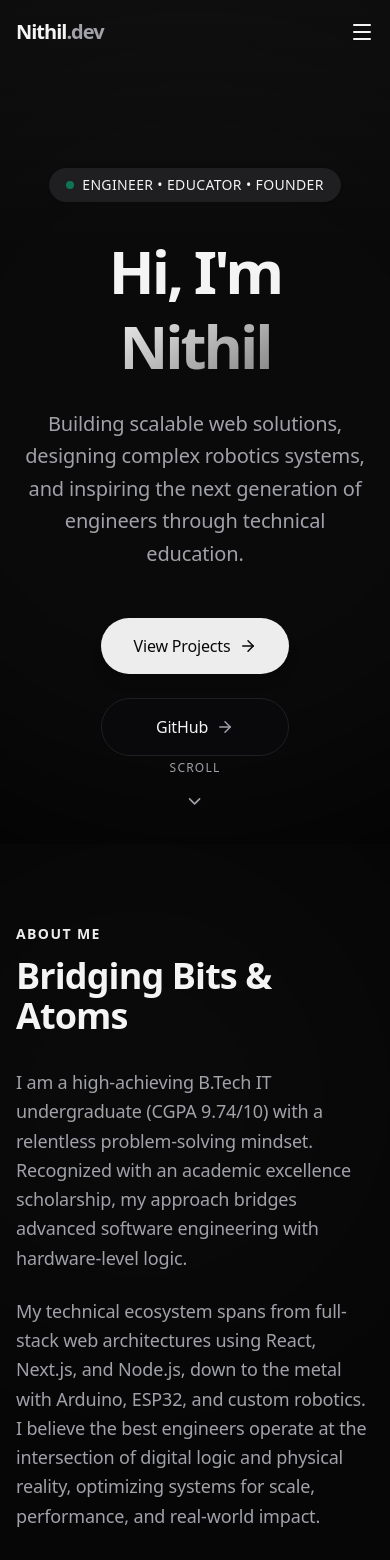
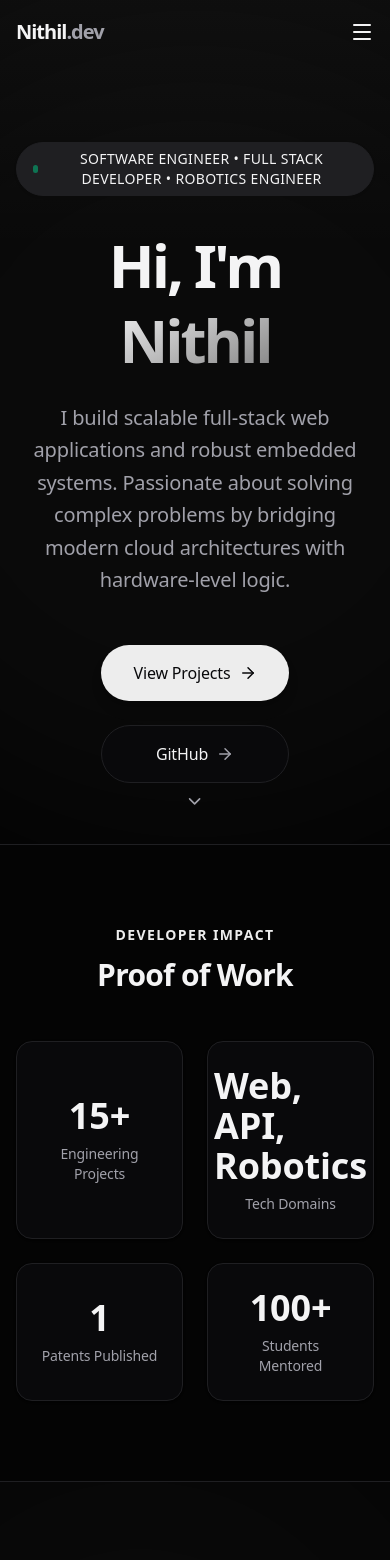
Before and after one commit to NithilSuganthan/Nithil-Suganthan-R-Portfolio, a Next.js app: page / in a window 390 px wide. Shown: the top 1560 px of the page. Built offline with nearby package versions, Linux system fonts and the light colour scheme.

Commit message:
feat: complete portfolio redesign and developer rebrand

```diff
--- a/src/app/layout.tsx
+++ b/src/app/layout.tsx
@@ -17,17 +17,17 @@ const geistMono = Geist_Mono({
 });
 
 export const metadata: Metadata = {
-  title: "Nithil Suganthan | Software Engineer & Founder",
-  description: "Portfolio of Nithil Suganthan R, a B.Tech IT undergraduate specializing in full-stack web development, robotics, and embedded systems (Arduino, ESP32). Founder of Inventobots Academy.",
-  keywords: ["Nithil Suganthan R", "Software Engineer", "Full Stack Developer", "Robotics", "Arduino", "React", "Next.js", "Portfolio", "Inventobots Academy"],
+  title: "Nithil Suganthan | Full Stack & Robotics Developer",
+  description: "Portfolio of Nithil Suganthan R, a Software Developer specializing in full-stack web applications, scalable APIs, and embedded robotics systems.",
+  keywords: ["Nithil Suganthan R", "Software Engineer", "Full Stack Developer", "Robotics", "Arduino", "React", "Next.js", "Portfolio"],
   authors: [{ name: "Nithil Suganthan R" }],
   creator: "Nithil Suganthan R",
   openGraph: {
     type: "website",
     locale: "en_US",
     url: "https://nithilsuganthanrportfolio.vercel.app/",
-    title: "Nithil Suganthan | Software Engineer & Founder",
-    description: "Discover the projects, skills, and startup ventures of Nithil Suganthan R.",
+    title: "Nithil Suganthan | Full Stack & Robotics Developer",
+    description: "Discover the projects, technical impact, and skills of Nithil Suganthan R.",
     siteName: "Nithil Portfolio",
     images: [
       {
@@ -40,8 +40,8 @@ export const metadata: Metadata = {
   },
   twitter: {
     card: "summary_large_image",
-    title: "Nithil Suganthan | Software Engineer & Founder",
-    description: "Discover the projects, skills, and startup ventures of Nithil Suganthan R.",
+    title: "Nithil Suganthan | Full Stack & Robotics Developer",
+    description: "Discover the projects, technical impact, and skills of Nithil Suganthan R.",
     creator: "@NithilSuganthan",
     images: ["/og-image.jpg"],
   },
--- a/src/app/page.tsx
+++ b/src/app/page.tsx
@@ -3,18 +3,20 @@ import About from "@/components/About";
 import Skills from "@/components/Skills";
 import Experience from "@/components/Experience";
 import Projects from "@/components/Projects";
-import Startup from "@/components/Startup";
 import Contact from "@/components/Contact";
+import Certifications from "@/components/Certifications";
+import ProofOfWork from "@/components/ProofOfWork";
 
 export default function Home() {
   return (
     <div className="flex flex-col w-full">
       <Hero />
+      <ProofOfWork />
       <About />
       <Skills />
+      <Certifications />
       <Experience />
       <Projects />
-      <Startup />
       <Contact />
     </div>
   );
--- /dev/null
+++ b/src/components/Certifications.tsx
@@ -0,0 +1,48 @@
+"use client";
+
+import SectionWrapper from "./SectionWrapper";
+import { Award, ExternalLink } from "lucide-react";
+import { certifications } from "@/data/portfolio";
+import { FadeIn, StaggerContainer, StaggerItem } from "./ui/Motion";
+
+export default function Certifications() {
+    return (
+        <SectionWrapper id="certifications" className="bg-accent/5">
+            <FadeIn direction="up" className="text-center mb-16">
+                <h2 className="text-sm font-bold tracking-widest uppercase text-primary mb-3">Continuous Learning</h2>
+                <h3 className="text-3xl md:text-5xl font-extrabold tracking-tight mb-6">Certifications</h3>
+                <p className="text-muted-foreground text-lg max-w-2xl mx-auto font-light leading-relaxed">
+                    Formal training and verified credentials spanning databases, algorithms, and computer architecture.
+                </p>
+            </FadeIn>
+
+            <StaggerContainer className="grid grid-cols-1 md:grid-cols-2 lg:grid-cols-4 gap-6">
+                {certifications.map((cert, index) => (
+                    <StaggerItem key={index}>
+                        <div className="group relative bg-card border border-border/50 rounded-2xl p-6 hover:border-primary/50 hover:bg-accent/20 transition-all duration-300 h-full flex flex-col justify-between">
+                            <div>
+                                <div className="mb-4 flex items-center justify-between">
+                                    <div className="p-2.5 bg-primary/10 text-primary rounded-xl group-hover:scale-110 transition-transform duration-300">
+                                        <Award className="w-5 h-5" />
+                                    </div>
+                                    <a
+                                        href={cert.link}
+                                        target="_blank"
+                                        rel="noopener noreferrer"
+                                        className="text-muted-foreground hover:text-primary transition-colors cursor-pointer"
+                                    >
+                                        <ExternalLink size={18} />
+                                    </a>
+                                </div>
+                                <h3 className="text-lg font-bold leading-tight mb-2 tracking-tight group-hover:text-primary transition-colors">{cert.title}</h3>
+                            </div>
+                            <div className="mt-4 pt-4 border-t border-border/50 flex items-center justify-between">
+                                <span className="text-xs font-medium text-muted-foreground uppercase tracking-wider">{cert.issuer}</span>
+                            </div>
+                        </div>
+                    </StaggerItem>
+                ))}
+            </StaggerContainer>
+        </SectionWrapper>
+    );
+}
--- a/src/components/Navbar.tsx
+++ b/src/components/Navbar.tsx
@@ -6,10 +6,11 @@ import { motion, AnimatePresence } from "framer-motion";
 
 const navLinks = [
     { name: "About", href: "#about" },
-    { name: "Skills", href: "#skills" },
+    { name: "Impact", href: "#impact" },
+    { name: "Tech Stack", href: "#skills" },
+    { name: "Certifications", href: "#certifications" },
     { name: "Experience", href: "#experience" },
     { name: "Projects", href: "#projects" },
-    { name: "Startup", href: "#startup" },
     { name: "Contact", href: "#contact" },
 ];
 
--- a/src/components/Projects.tsx
+++ b/src/components/Projects.tsx
@@ -40,6 +40,8 @@ export default function Projects() {
                                     <div className="space-y-4 text-sm md:text-base text-muted-foreground leading-relaxed">
                                         <p><strong className="text-foreground">Problem:</strong> {project.problem}</p>
                                         <p><strong className="text-foreground">Solution:</strong> {project.solution}</p>
+                                        <p><strong className="text-foreground">My Role:</strong> {project.role}</p>
+                                        <p className="text-primary font-medium">{project.result}</p>
                                     </div>
                                 </div>
 
--- /dev/null
+++ b/src/components/ProofOfWork.tsx
@@ -0,0 +1,27 @@
+"use client";
+
+import { impactData } from "@/data/portfolio";
+import SectionWrapper from "./SectionWrapper";
+import { FadeIn, StaggerContainer, StaggerItem } from "./ui/Motion";
+
+export default function ProofOfWork() {
+    return (
+        <SectionWrapper id="impact" className="bg-accent/5 border-y border-border/50">
+            <FadeIn direction="up" className="text-center mb-12">
+                <h2 className="text-sm font-bold tracking-widest uppercase text-primary mb-3">Developer Impact</h2>
+                <h3 className="text-3xl md:text-5xl font-extrabold tracking-tight">Proof of Work</h3>
+            </FadeIn>
+
+            <StaggerContainer className="grid grid-cols-2 md:grid-cols-4 gap-6 max-w-5xl mx-auto">
+                {impactData.map((stat, index) => (
+                    <StaggerItem key={index}>
+                        <div className="flex flex-col items-center justify-center p-6 bg-card border border-border/50 rounded-2xl shadow-sm hover:border-primary/50 transition-colors h-full">
+                            <span className="text-4xl md:text-5xl font-black text-foreground mb-2">{stat.value}</span>
+                            <span className="text-sm text-muted-foreground font-medium text-center">{stat.label}</span>
+                        </div>
+                    </StaggerItem>
+                ))}
+            </StaggerContainer>
+        </SectionWrapper>
+    );
+}
--- a/src/components/Skills.tsx
+++ b/src/components/Skills.tsx
@@ -10,9 +10,9 @@ export default function Skills() {
         <SectionWrapper id="skills">
             <FadeIn direction="up" className="text-center mb-16">
                 <h2 className="text-sm font-bold tracking-widest uppercase text-primary mb-3">Technical Ecosystem</h2>
-                <h3 className="text-3xl md:text-5xl font-extrabold tracking-tight mb-6">Technical Arsenal</h3>
+                <h3 className="text-3xl md:text-5xl font-extrabold tracking-tight mb-6">Tech Stack I Work With</h3>
                 <p className="text-muted-foreground text-lg max-w-2xl mx-auto font-light leading-relaxed">
-                    A comprehensive toolkit spanning high-level web frameworks down to low-level microcontroller programming.
+                    A comprehensive toolkit spanning high-level frontend frameworks, scalable backends, and low-level robotics programming.
                 </p>
             </FadeIn>
 
--- a/src/data/portfolio.ts
+++ b/src/data/portfolio.ts
@@ -1,61 +1,68 @@
 import { Code2, Cpu, Wrench, Database, FileTerminal } from "lucide-react";
 
 export const siteMetadata = {
-    title: "Nithil Suganthan R | Software Engineer & Founder",
-    description: "Portfolio of Nithil, an engineering student specialized in Web Development, Robotics, Embedded Systems, and Founder of Inventobots Academy.",
-    keywords: ["Nithil Suganthan", "Software Engineer", "Frontend", "Robotics", "Arduino", "React", "Next.js", "EdTech Founder"],
+    title: "Nithil Suganthan | Full Stack & Robotics Developer",
+    description: "Portfolio of Nithil Suganthan R, a developer specializing in scalable web architectures, APIs, and real-world robotics integrations.",
+    keywords: ["Nithil Suganthan", "Software Engineer", "Full Stack Developer", "Robotics", "Web Developer", "React", "Next.js", "Backend Developer"],
 };
 
 export const heroData = {
     name: "Nithil Suganthan R",
-    roles: ["Engineer", "Educator", "Founder"],
-    description: "Building scalable web solutions, designing complex robotics systems, and inspiring the next generation of engineers through technical education.",
+    roles: ["Software Engineer", "Full Stack Developer", "Robotics Engineer"],
+    description: "I build scalable full-stack web applications and robust embedded systems. Passionate about solving complex problems by bridging modern cloud architectures with hardware-level logic.",
 };
 
 export const aboutData = {
-    title: "Bridging Bits & Atoms",
+    title: "Engineering Solutions, End-to-End",
     paragraphs: [
-        "I am a high-achieving B.Tech IT undergraduate (CGPA 9.74/10) with a relentless problem-solving mindset. Recognized with an academic excellence scholarship, my approach bridges advanced software engineering with hardware-level logic.",
-        "My technical ecosystem spans from full-stack web architectures using React, Next.js, and Node.js, down to the metal with Arduino, ESP32, and custom robotics. I believe the best engineers operate at the intersection of digital logic and physical reality, optimizing systems for scale, performance, and real-world impact.",
-        "Recently, my innovative approach to embedded systems led to the publication of a patent for an AI-Integrated Digital Watch. Beyond building systems, I am deeply committed to education, frequently mentoring students and designing code curriculum to elevate the next generation of engineers."
+        "I am a developer focused on shipping high-performance software and robust physical systems. As a B.Tech IT undergraduate (CGPA 9.79/10), my foundation lies in writing clean, scalable code that solves real-world problems.",
+        "My technical expertise spans across the entire stack—from developing responsive React and Next.js frontends to architecting secure Node.js APIs, down to programming microcontrollers like Arduino and ESP32 using C/C++.",
+        "I pride myself on my ability to quickly adapt to new technologies and deliver production-ready solutions. Whether it's building a complex SaaS dashboard or integrating AI into embedded devices (resulting in a published patent), my goal is always to build things that work seamlessly at scale."
     ]
 };
 
+export const impactData = [
+    { label: "Engineering Projects", value: "15+" },
+    { label: "Tech Domains", value: "Web, API, Robotics" },
+    { label: "Patents Published", value: "1" },
+    { label: "Students Mentored", value: "100+" }
+];
+
 export const skillCategories = [
     {
-        title: "Programming",
-        iconName: "FileTerminal",
-        skills: ["C", "C++", "Java", "Python", "JavaScript", "TypeScript"],
+        title: "Frontend Engineering",
+        iconName: "Code2",
+        skills: ["React", "Next.js", "TypeScript", "Tailwind CSS", "Redux", "Framer Motion"],
     },
     {
-        title: "Web Development",
-        iconName: "Code2",
-        skills: ["HTML", "CSS", "React", "Next.js", "Tailwind CSS", "Node.js"],
+        title: "Backend & APIs",
+        iconName: "FileTerminal",
+        skills: ["Node.js", "Express", "NestJS", "RESTful APIs", "JWT", "Python"],
     },
     {
-        title: "Databases",
+        title: "Database Architecture",
         iconName: "Database",
-        skills: ["MongoDB", "PostgreSQL", "SQL"],
+        skills: ["PostgreSQL", "MongoDB", "SQL", "Redis", "Prisma ORM"],
     },
     {
-        title: "Hardware & Robotics",
+        title: "Robotics & Embedded",
         iconName: "Cpu",
-        skills: ["Arduino", "ESP32", "IoT Protocols", "Sensors Integration"],
+        skills: ["C/C++", "Arduino", "ESP32", "IoT Protocols (MQTT)", "Sensor Integration"],
     },
     {
-        title: "Tools & Workflow",
+        title: "DevOps & Tooling",
         iconName: "Wrench",
-        skills: ["Git", "GitHub", "Vercel", "Figma", "VS Code"],
+        skills: ["Git", "Docker", "Vercel", "Linux", "Postman", "CI/CD basics"],
     },
 ];
 
 export const experiences = [
     {
-        title: "Web Developer & Curriculum Designer",
-        company: "Otomatiks",
-        date: "Present",
+        title: "Web Developer and Coding Curriculam Designer",
+        company: "Otomatiks - Inventobots Academy, Chennai",
+        date: "Dec 2024 - Present",
         iconName: "Briefcase",
-        description: "Spearheading curriculum design and mentoring programs for aspiring developers. Responsible for live coding sessions, providing intensive debugging guidance, and ensuring high-quality tech education delivery.",
+        description: "Designed and developed the website of the academy and Designed the annual coding curriculum and developed structured study materials aligned with academic goals. Delivered hands-on coding instruction, simplifying complex concepts through practical examples in C, Python, and Java. Strengthened skills in curriculum design, technical communication, and mentoring.",
     }
 ];
 
@@ -64,7 +71,7 @@ export const achievements = [
         title: "AI-Integrated Digital Watch",
         award: "Patent Published",
         iconName: "FileBadge2",
-        description: "Successfully designed, developed, and published a patent for a novel approach to embedding AI processing directly within a digital watch form factor.",
+        description: "Designed and published a patent (App No. 202541090585 A) for an AI-based digital watch to assist women aged 45-55 in post-menstrual health monitoring, integrating AI-driven health tracking and smart alert systems.",
     },
     {
         title: "Academic Excellence Scholarship",
@@ -76,81 +83,106 @@ export const achievements = [
 
 export const projects = [
     {
-        title: "E-Cuisine",
-        tagline: "Modern Meal Subscription Platform",
-        problem: "Meal subscription services often suffer from clunky, outdated interfaces making it difficult for users to manage weekly deliveries and dietary preferences.",
-        solution: "Developed a dynamic, highly responsive React frontend that streamlines the entire meal selection and checkout process.",
-        outcomes: ["Improved user flow efficiency", "Modernized aesthetic", "Scalable component architecture"],
-        tech: ["React", "Node.js", "Tailwind CSS"],
-        github: "https://github.com/Nithil",
+        title: "E-Cuisine Platform",
+        tagline: "Full-Stack Meal Subscription System",
+        problem: "PG and college students struggle to discover and manage daily catering services efficiently through traditional manual tracking.",
+        role: "Lead Full-Stack Developer. Architected the entire platform from UI to backend API.",
+        solution: "Developed a comprehensive React-based platform where users browse meal services, view schedules, and subscribe via a centralized checkout flow with a dedicated subscriptions dashboard.",
+        result: "Streamlined the subscription lifecycle, providing a highly scalable component architecture and modernizing the food-tech aesthetic.",
+        tech: ["React", "Node.js", "Express", "MongoDB", "Tailwind"],
+        github: "https://github.com/NithilSuganthan/E-Cuisine",
         demo: "#",
         color: "from-orange-500/10 to-orange-900/10",
         border: "group-hover:border-orange-500/50"
     },
     {
         title: "Secure-77",
-        tagline: "Advanced Data Security Application",
-        problem: "Transferring highly sensitive files requires guarantees against both interception and tampering, often requiring multiple fragmented tools.",
-        solution: "Built a unified application leveraging AES-GCM encryption paired with steganography techniques to hide and encrypt data simultaneously.",
-        outcomes: ["High-grade confidentiality", "Data integrity validation", "Seamless encryption UX"],
-        tech: ["Encryption", "AES-GCM", "Steganography"],
-        github: "https://github.com/Nithil",
+        tagline: "Cryptographic File Storage Application",
+        problem: "Transferring sensitive files securely requires multiple fragmented tools, risking interception and tampering.",
+        role: "Security Engineer / Developer. Implemented the core encryption logic and steganography pipeline.",
+        solution: "Built a web app leveraging AES-GCM & PBKDF2 encryption paired with steganography to invisibly embed encrypted payloads inside cover images, secured by JWT authentication.",
+        result: "Ensured high-grade data confidentiality and integrity validation within a seamless UX.",
+        tech: ["React", "AES-GCM Crypto", "Steganography", "JWT"],
+        github: "https://github.com/NithilSuganthan/Secure-77",
         demo: "#",
         color: "from-emerald-500/10 to-emerald-900/10",
         border: "group-hover:border-emerald-500/50"
     },
     {
-        title: "NetJS School Operations",
-        tagline: "Scalable Administrative Backend",
-        problem: "Schools manage complex webs of student records, staff details, and administrative tasks often handled by legacy spreadsheets.",
-        solution: "Architected a scalable, strongly-typed backend service utilizing NestJS to centralize and secure school operations via robust APIs.",
-        outcomes: ["Centralized data management", "Type-safe robust API", "Scalable microservice-ready architecture"],
-        tech: ["NestJS", "TypeScript", "REST APIs"],
+        title: "NetJS Backend Service",
+        tagline: "Scalable Administrative API",
+        problem: "Schools manage complex data (students, staff, logic) using legacy systems that lack type safety and API accessibility.",
+        role: "Backend Architect. Designed the data schema and implemented robust RESTful endpoints.",
+        solution: "Architected a scalable, strongly-typed backend service utilizing NestJS to centralize and secure school operations.",
+        result: "Provided a centralized data management system enabling microservice-ready architecture.",
+        tech: ["NestJS", "TypeScript", "PostgreSQL", "REST APIs"],
         github: "https://github.com/Nithil/nestjs-school-management",
         demo: "#",
         color: "from-blue-500/10 to-blue-900/10",
         border: "group-hover:border-blue-500/50"
     },
     {
-        title: "React Challenge Hub",
-        tagline: "Interactive Developer Education",
-        problem: "Junior developers struggle to bridge the gap between basic tutorials and complex, real-world React state management scenarios.",
-        solution: "Curated and built a collection of progressive coding challenges focusing on advanced hooks, component architecture, and rendering optimization.",
-        outcomes: ["Actionable learning paths", "Open-source contribution", "Demonstrates deep React mastery"],
-        tech: ["React.js", "SCSS", "Education"],
-        github: "https://github.com/Nithil/react-coding-challenges",
+        title: "AI-Integrated Watch Embedded System",
+        tagline: "IoT Medical Device (Patented)",
+        problem: "Lack of discreet, continuous, algorithm-driven health monitoring for targeted demographics (post-menstrual health).",
+        role: "Embedded Systems Engineer. Wrote the firmware bridging sensor data with the processing unit.",
+        solution: "Developed the embedded logic and hardware integration for an AI-based digital watch that processes health tracking data directly at the edge.",
+        result: "Successfully published a patent (App No. 202541090585 A) proving the feasibility of edge-calculated health alerts.",
+        tech: ["C/C++", "Microcontrollers", "I2C/SPI", "Sensors"],
+        github: "https://github.com/Nithil",
         demo: "#",
         color: "from-purple-500/10 to-purple-900/10",
         border: "group-hover:border-purple-500/50"
     }
 ];
 
-export const startupData = {
-    name: "Inventobots",
-    suffix: "Academy",
-    role: "Founder & Developer",
-    mission: "Democratizing rigorous technical engineering education. Building a platform dedicated to teaching robotics, coding, and hardware innovation.",
-    details: "From initial concept to full-stack execution, I am architecting the digital infrastructure and core curriculum that will empower students to build real-world physical and digital systems.",
-    roadmap: [
-        {
-            title: "Innovation Focus",
-            desc: "Merging web software logic with physical robotics engineering."
-        },
-        {
-            title: "Tech Stack",
-            desc: "Architecting the platform infrastructure completely from scratch using Next.js."
-        },
-        {
-            title: "Future Vision",
-            desc: "Scaling online cohorts, deploying interactive browser-based hardware simulators, and partnering with B2B educational institutions."
-        }
-    ]
-};
-
 export const contactData = {
-    message: "Currently looking for new opportunities. Whether you have a question or just want to say hi, my inbox is always open.",
+    message: "I'm actively looking for developer roles (internships and full-time) where I can contribute to complex software or robotics systems. Let's build something impactful together.",
     email: "nithilsuganthan@gmail.com",
     linkedin: "https://www.linkedin.com/in/nithil-suganthan-r-63b070329/",
     github: "https://github.com/NithilSuganthan",
-    location: "Open for Relocation / Remote"
+    location: "Chennai, India | Open for Relocation / Remote"
 };
+
+export const certifications = [
+    {
+        title: "MongoDB Basics for Students",
+        issuer: "MongoDB",
+        link: "#",
+    },
+    {
+        title: "Computer Architecture",
+        issuer: "NPTEL",
+        link: "#",
+    },
+    {
+        title: "Basics of Data structures and algorithms",
+        issuer: "Simplilearn",
+        link: "#",
+    },
+    {
+        title: "MongoDB Aggregation in Python",
+        issuer: "MongoDB",
+        link: "#",
+    },
+    {
+        title: "MongoDB CRUD Operations in Python",
+        issuer: "MongoDB",
+        link: "#",
+    },
+    {
+        title: "Connecting To MongoDB In Python",
+        issuer: "MongoDB",
+        link: "#",
+    },
+    {
+        title: "Using MongoDB With Python",
+        issuer: "MongoDB",
+        link: "#",
+    },
+    {
+        title: "Relational To Document Modal",
+        issuer: "MongoDB",
+        link: "#",
+    }
+];
```
Also changed, not shown: 1 other file (tests, documents, lock files or other folders).
